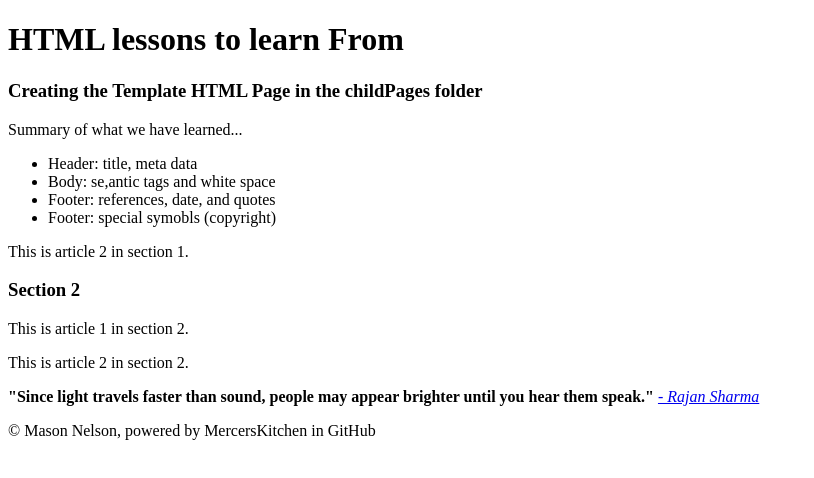
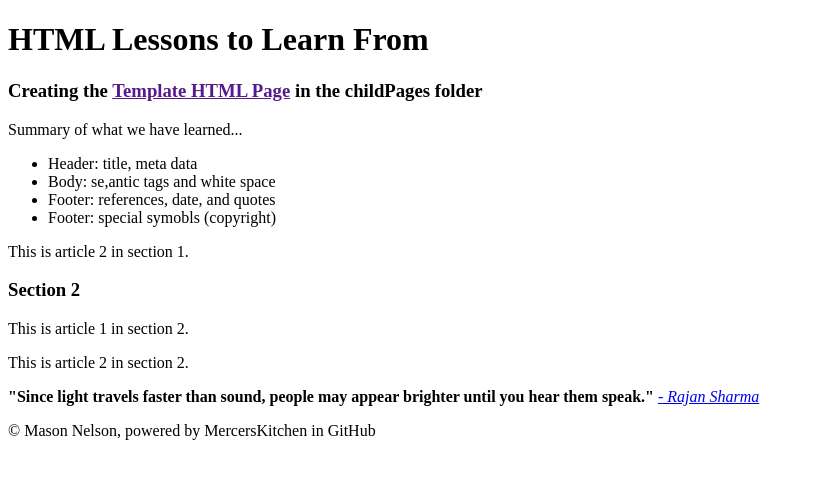
Before and after one commit to m-nelson005/CS10-Q1-Sandbox, a plain HTML site: page html.lesson/index.html in a window 1280 px wide. Shown: the whole page, without its empty margins (0-814 px from the left). Drawn offline with Linux system fonts and the light colour scheme.

Commit message:
Update index.html

```diff
--- a/html.lesson/index.html
+++ b/html.lesson/index.html
@@ -14,10 +14,12 @@
 
   <body>
 
-    <header><h1>HTML lessons to learn From</h1></header>
+    <header><h1>HTML Lessons to Learn From</h1></header>
 
     <section>
-      <h3>Creating the Template HTML Page in the childPages folder</h3>
+      <h3>Creating the <a href="" target="_blank">
+        Template HTML Page</a>
+         in the childPages folder</h3>
         <article>
           <p>Summary of what we have learned...</p>
           <ul>
```
